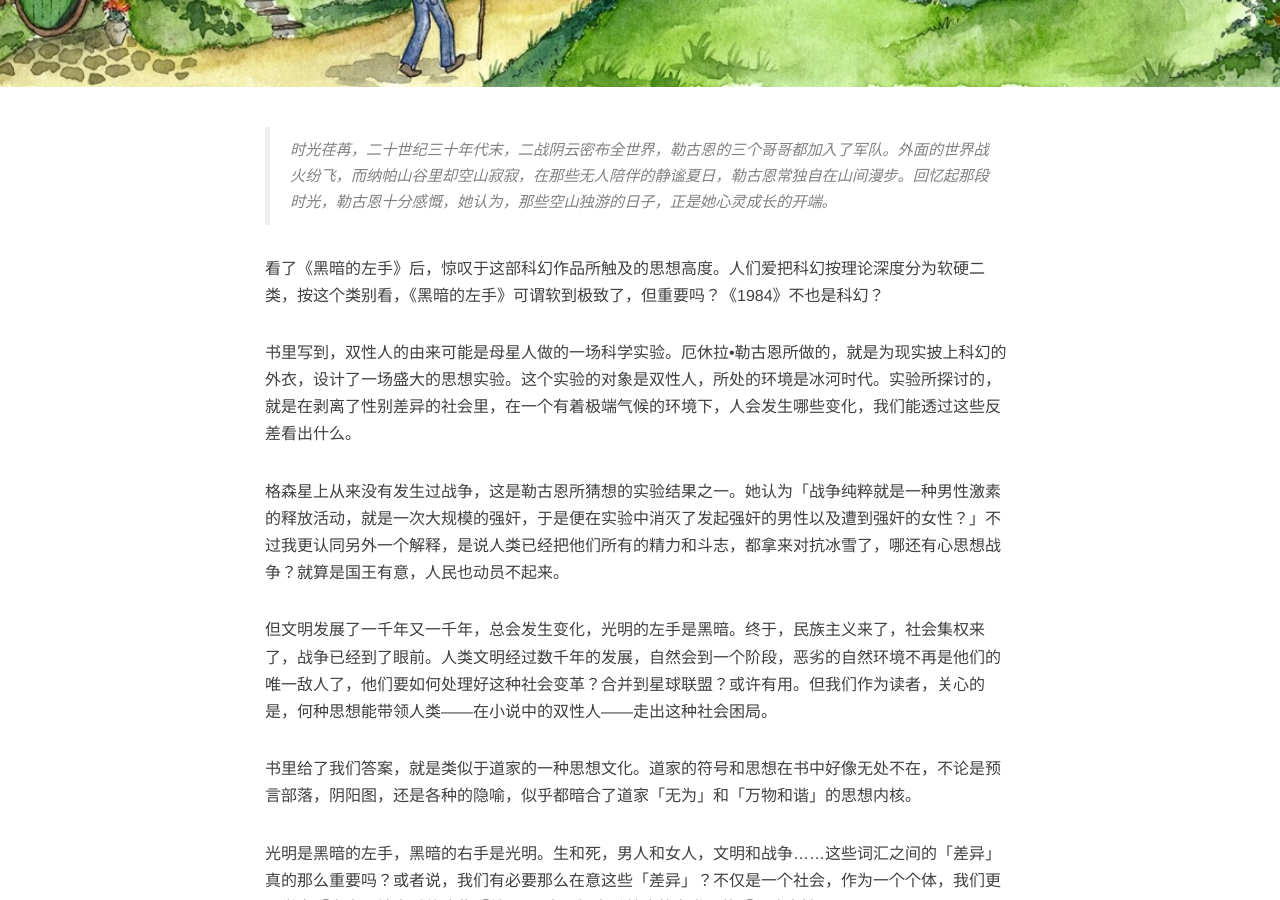
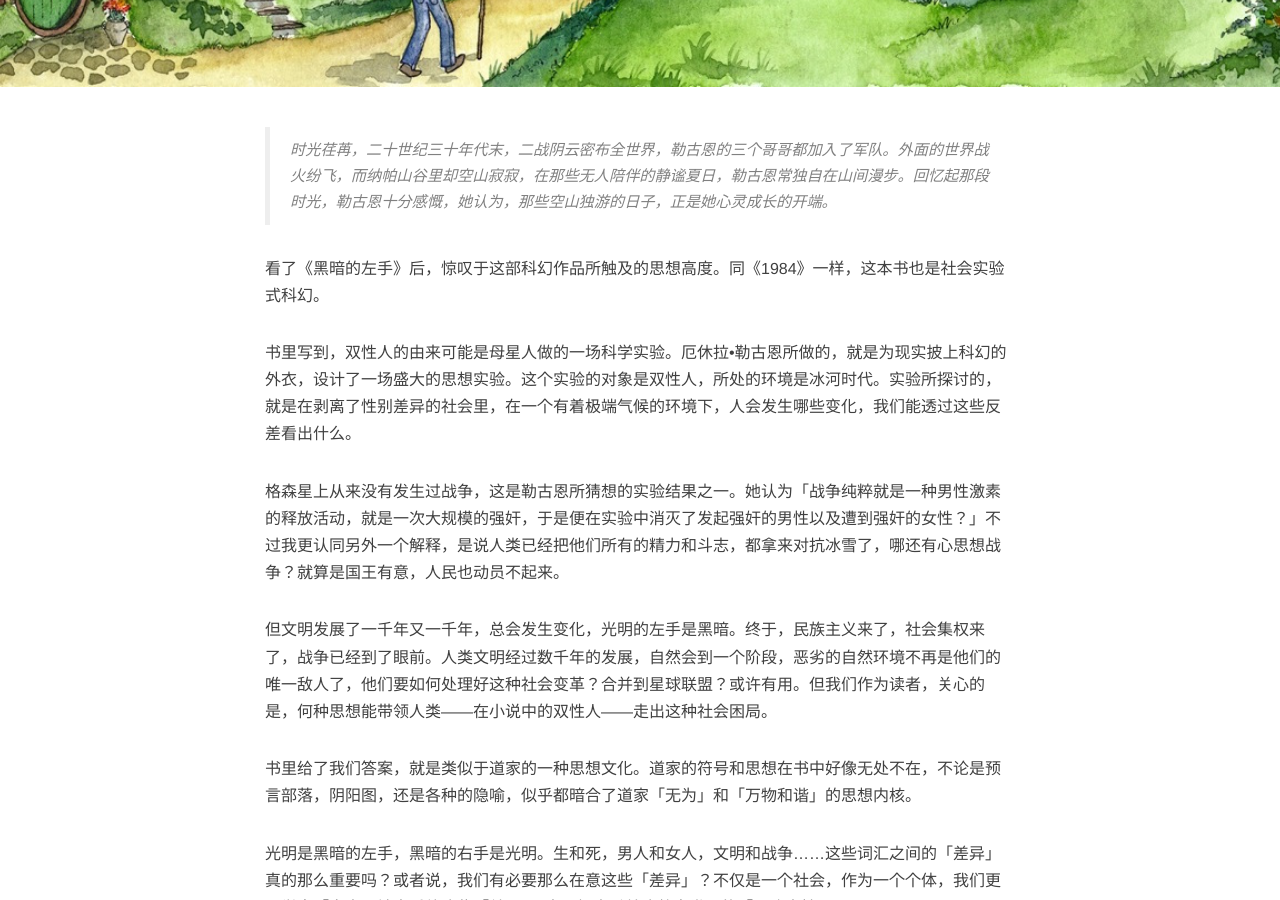
Before and after one commit to zhyucan/zhyucan.github.io, a Jekyll site: the page built from _posts/2016-05-30-The-Left-Hand-of-Darkness.md, in a window 1280 px wide and 900 px high, scrolled down 320 px. Built offline with Jekyll 4.4.1, drawn with Linux system fonts in a browser that asks for light colours; nearby versions of some CDN libraries; comment, search, counter and statistics services are not loaded.

Commit message:
update a-5-30

```diff
--- a/_posts/2016-05-30-The-Left-Hand-of-Darkness.md
+++ b/_posts/2016-05-30-The-Left-Hand-of-Darkness.md
@@ -9,7 +9,7 @@ description: 光明是黑暗的左手，黑暗是光明的右手
 
 > 时光荏苒，二十世纪三十年代末，二战阴云密布全世界，勒古恩的三个哥哥都加入了军队。外面的世界战火纷飞，而纳帕山谷里却空山寂寂，在那些无人陪伴的静谧夏日，勒古恩常独自在山间漫步。回忆起那段时光，勒古恩十分感慨，她认为，那些空山独游的日子，正是她心灵成长的开端。
 
-看了《黑暗的左手》后，惊叹于这部科幻作品所触及的思想高度。人们爱把科幻按理论深度分为软硬二类，按这个类别看，《黑暗的左手》可谓软到极致了，但重要吗？《1984》不也是科幻？
+看了《黑暗的左手》后，惊叹于这部科幻作品所触及的思想高度。同《1984》一样，这本书也是社会实验式科幻。
 
 书里写到，双性人的由来可能是母星人做的一场科学实验。厄休拉•勒古恩所做的，就是为现实披上科幻的外衣，设计了一场盛大的思想实验。这个实验的对象是双性人，所处的环境是冰河时代。实验所探讨的，就是在剥离了性别差异的社会里，在一个有着极端气候的环境下，人会发生哪些变化，我们能透过这些反差看出什么。
 
```
